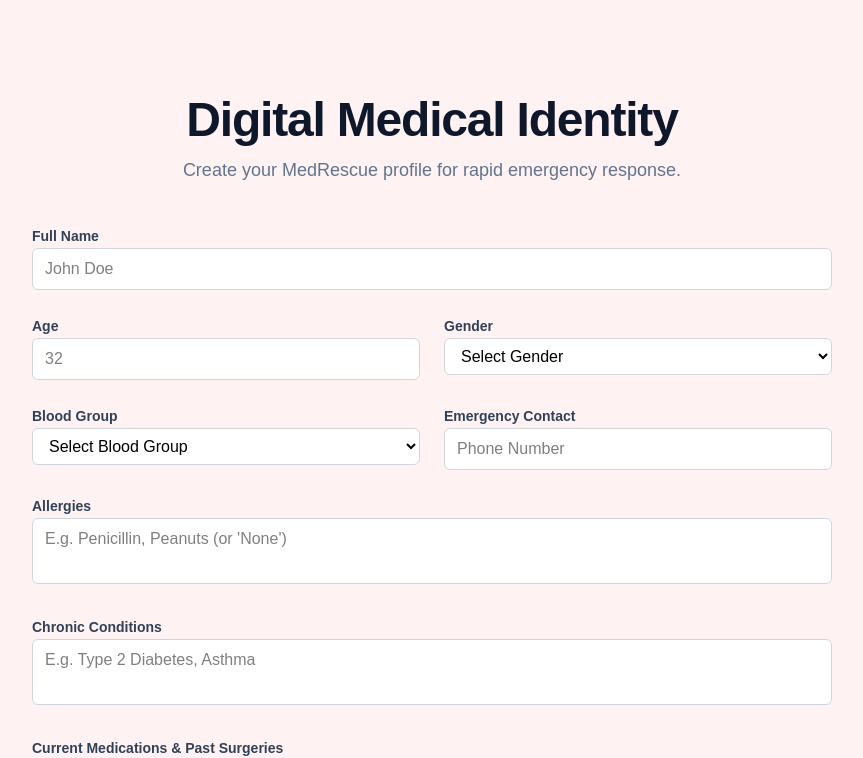
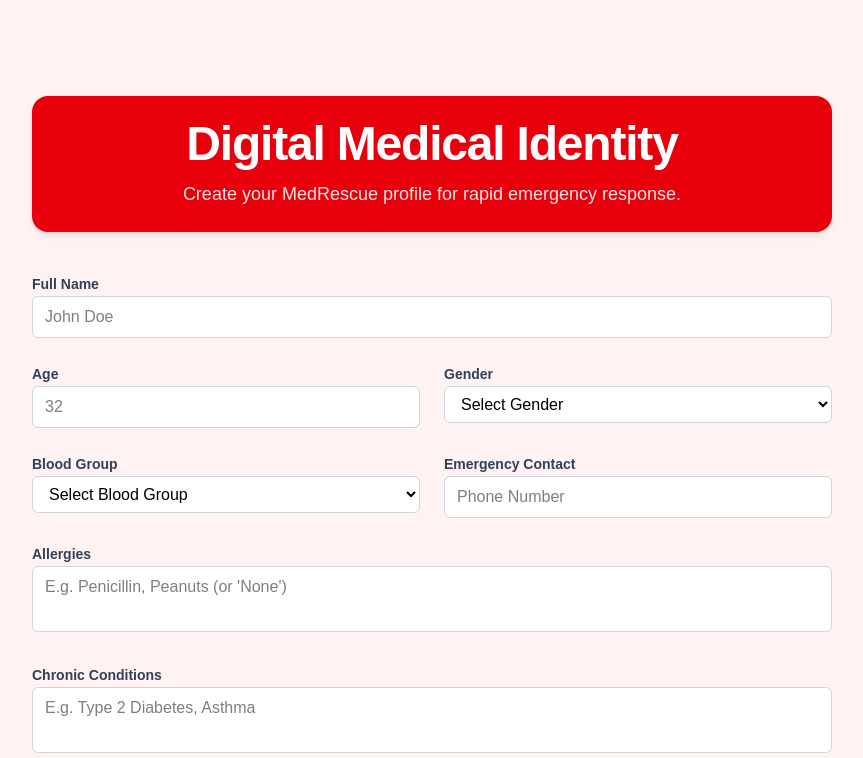
Before and after one commit to unnat-git/medrescue, a Next.js app in the folder frontend/: page /profile/create in a window 1280 px wide. Shown: the top 758 px of the page, without its empty margins (208-1071 px from the left). Built offline with nearby package versions, Linux system fonts and the light colour scheme.

Commit message:
style: apply solid red background to medical profile heading

```diff
--- a/frontend/src/app/profile/create/page.tsx
+++ b/frontend/src/app/profile/create/page.tsx
@@ -47,9 +47,9 @@
   return (
     <div className="min-h-screen bg-red-50 py-12 px-4 sm:px-6 lg:px-8">
       <div className="max-w-4xl mx-auto p-8 md:p-12">
-        <div className="text-center mb-10">
-          <h2 className="text-5xl font-extrabold text-slate-900 mb-3 tracking-tight">Digital Medical Identity</h2>
-          <p className="text-slate-500 text-lg font-medium">Create your MedRescue profile for rapid emergency response.</p>
+        <div className="text-center mb-10 bg-red-600 rounded-2xl p-6 shadow-md text-white">
+          <h2 className="text-5xl font-extrabold mb-3 tracking-tight">Digital Medical Identity</h2>
+          <p className="text-red-100 text-lg font-medium">Create your MedRescue profile for rapid emergency response.</p>
         </div>
 
         <form onSubmit={handleSubmit} className="space-y-8">
```
